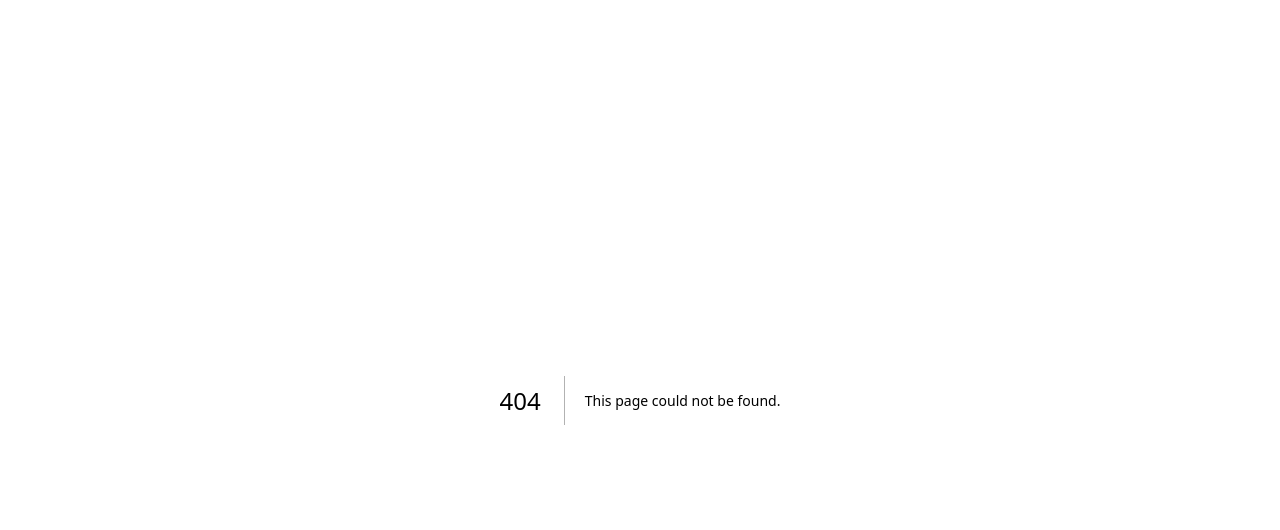
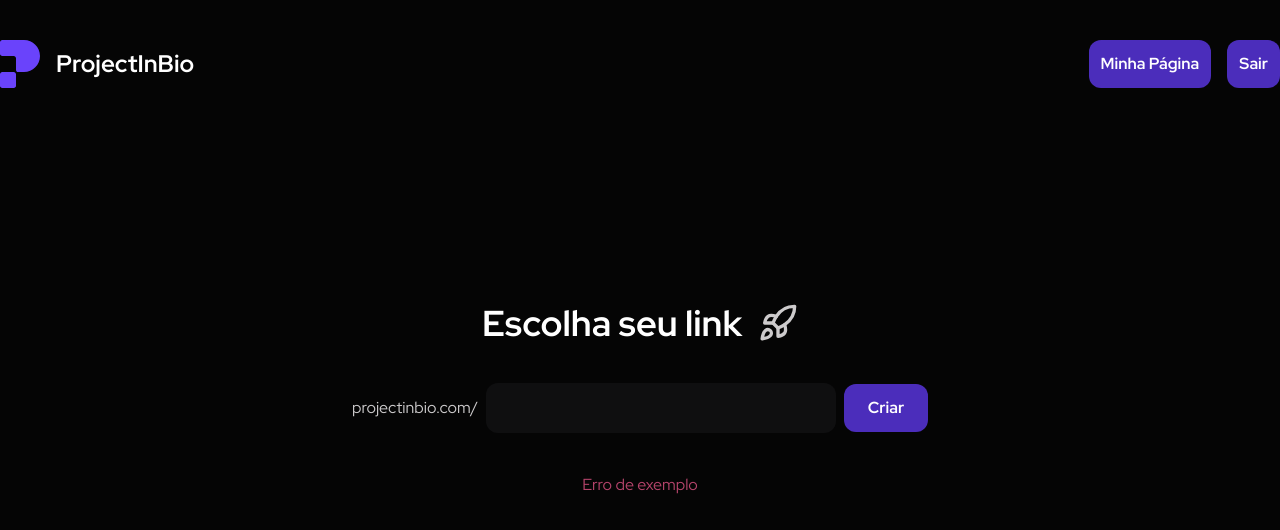
Before and after one commit to marlondenisck/micro-saas-projectinbio, a Next.js app: page /criar in a window 1280 px wide. Before the commit this address had no page. Shown: the top 530 px of the page. Built offline with nearby package versions, Linux system fonts and the light colour scheme.

Commit message:
Página Criar Link

```diff
--- /dev/null
+++ b/app/(pages)/criar/page.tsx
@@ -0,0 +1,26 @@
+import Header from '@/app/components/landing-page/header'
+import Button from '@/app/components/ui/button'
+import TextInput from '@/app/components/ui/text-input'
+import { Rocket } from 'lucide-react'
+
+export default function CriarPage() {
+  return (
+    <div>
+      <Header />
+      <div className='mx-auto flex h-screen max-w-xl flex-col items-center justify-center gap-10'>
+        <div className='flex items-center gap-4'>
+          <h1 className='text-4xl font-bold text-white'>Escolha seu link</h1>
+          <Rocket className='size-10' />
+        </div>
+        <form action='' className='flex w-full items-center gap-2'>
+          <span>projectinbio.com/</span>
+          <TextInput />
+          <Button className='w-31.5'>Criar</Button>
+        </form>
+        <div>
+          <span className='text-accent-pink'>Erro de exemplo</span>
+        </div>
+      </div>
+    </div>
+  )
+}
```
Also changed, not shown: app/(pages)/globals.css (renamed from app/globals.css), app/(pages)/layout.tsx (renamed from app/layout.tsx), app/(pages)/page.tsx (renamed from app/page.tsx).
